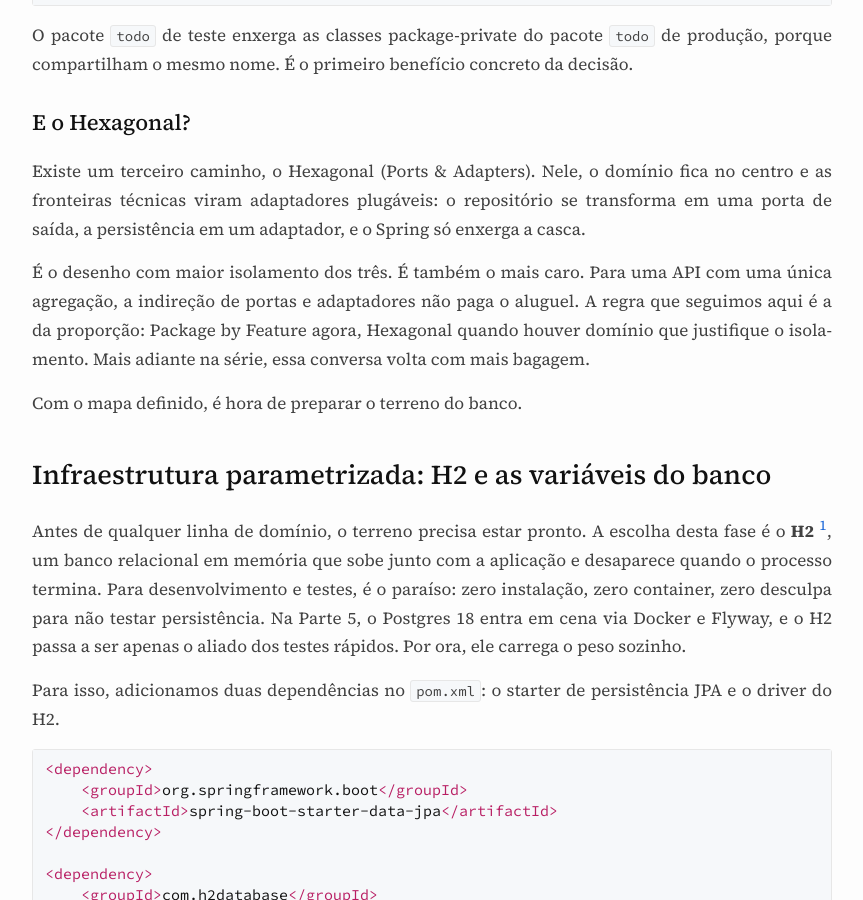
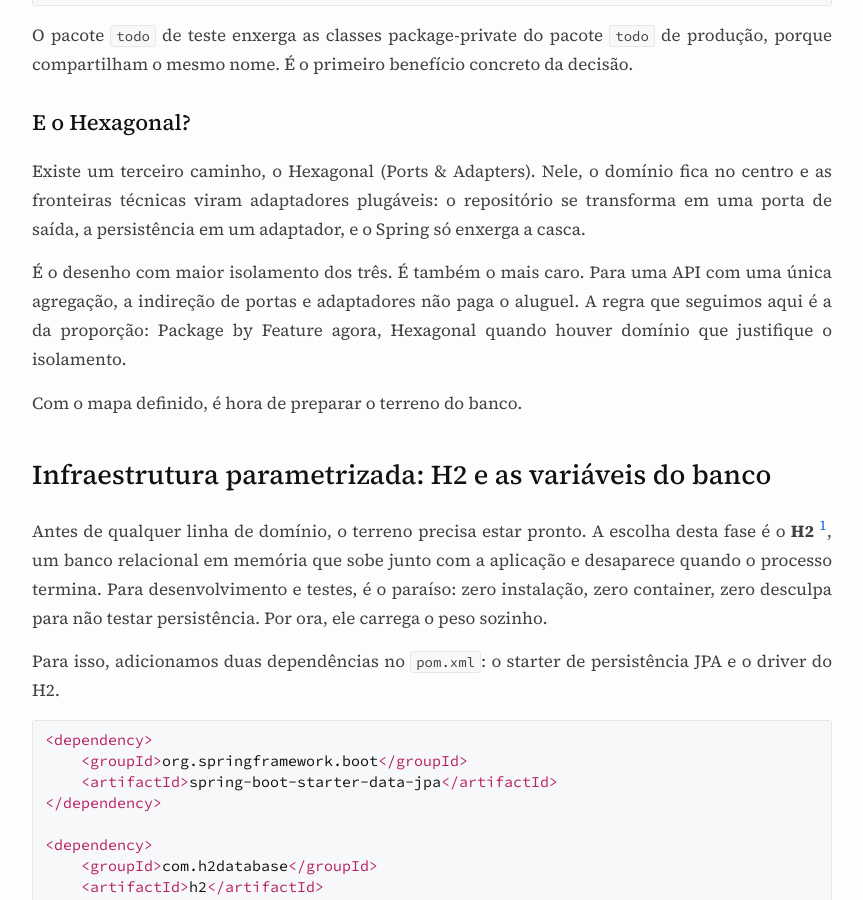
Before and after one commit to vndmtrx/vndmtrx.github.io, a Jekyll site: the page built from _posts/2026-08-26-springboot-tutorial-parte-3.md, in a window 1280 px wide and 900 px high, scrolled down 4293 px. Shown: the whole window, without its empty margins (208-1071 px from the left). Built offline with Jekyll 4.4.1, drawn with Linux system fonts in a browser that asks for light colours; nearby versions of some CDN libraries; some of the changed text lies outside the part shown.

Commit message:
Ok, esse é o último mesmo.

````diff
--- a/_posts/2026-08-26-springboot-tutorial-parte-3.md
+++ b/_posts/2026-08-26-springboot-tutorial-parte-3.md
@@ -19,7 +19,7 @@ A tentação nesse ponto é honesta: abrir o controller, despejar ali toda a ló
 
 Quem vive de infraestrutura já viu esse filme repetidas vezes. Aplicação que funciona na máquina do dev e explode no deploy. Schema alterado na mão, sem histórico de migração. `ddl-auto=update` rodando em produção como se a JVM tivesse passe livre para reescrever o banco. O mesmo descuido que, na Parte 2, apontamos nas variáveis de configuração agora se manifesta na persistência, só que com potencial de estrago bem maior.
 
-Por isso, nesta parte a gente faz o oposto do impulso: constrói a primeira fatia de domínio da `tarefas-api` em camadas separadas, com o banco parametrizado no padrão 12-Factor e com testes em cada fronteira importante. O controller, por ora, vai continuar rústico de propósito. Na Parte 4, a gente o enterra com Records, MapStruct e Bean Validation.
+Por isso, nesta parte a gente faz o oposto do impulso: constrói a primeira fatia de domínio da `tarefas-api` em camadas separadas, com o banco parametrizado no padrão 12-Factor e com testes em cada fronteira importante. O controller, por ora, vai continuar rústico de propósito, e o refinamento fica para um próximo momento.
 
 ## Da casca vazia ao domínio: o quarteto de camadas
 
@@ -117,13 +117,13 @@ O pacote `todo` de teste enxerga as classes package-private do pacote `todo` de
 
 Existe um terceiro caminho, o Hexagonal (Ports & Adapters). Nele, o domínio fica no centro e as fronteiras técnicas viram adaptadores plugáveis: o repositório se transforma em uma porta de saída, a persistência em um adaptador, e o Spring só enxerga a casca.
 
-É o desenho com maior isolamento dos três. É também o mais caro. Para uma API com uma única agregação, a indireção de portas e adaptadores não paga o aluguel. A regra que seguimos aqui é a da proporção: Package by Feature agora, Hexagonal quando houver domínio que justifique o isolamento. Mais adiante na série, essa conversa volta com mais bagagem.
+É o desenho com maior isolamento dos três. É também o mais caro. Para uma API com uma única agregação, a indireção de portas e adaptadores não paga o aluguel. A regra que seguimos aqui é a da proporção: Package by Feature agora, Hexagonal quando houver domínio que justifique o isolamento.
 
 Com o mapa definido, é hora de preparar o terreno do banco.
 
 ## Infraestrutura parametrizada: H2 e as variáveis do banco
 
-Antes de qualquer linha de domínio, o terreno precisa estar pronto. A escolha desta fase é o **H2** [^3], um banco relacional em memória que sobe junto com a aplicação e desaparece quando o processo termina. Para desenvolvimento e testes, é o paraíso: zero instalação, zero container, zero desculpa para não testar persistência. Na Parte 5, o Postgres 18 entra em cena via Docker e Flyway, e o H2 passa a ser apenas o aliado dos testes rápidos. Por ora, ele carrega o peso sozinho.
+Antes de qualquer linha de domínio, o terreno precisa estar pronto. A escolha desta fase é o **H2** [^3], um banco relacional em memória que sobe junto com a aplicação e desaparece quando o processo termina. Para desenvolvimento e testes, é o paraíso: zero instalação, zero container, zero desculpa para não testar persistência. Por ora, ele carrega o peso sozinho.
 
 Para isso, adicionamos duas dependências no `pom.xml`: o starter de persistência JPA e o driver do H2.
 
@@ -174,7 +174,7 @@ Também desligamos o `open-in-view`, que por padrão mantém a sessão do JPA ab
 
 O coração do domínio é quase banal: uma tarefa tem `id`, `titulo`, `descricao` e um *flag* `concluido`. Simples o suficiente para a gente se concentrar nas decisões ao redor dela sem ruído.
 
-Apesar do carinho pelos Java Records que cultivamos na Parte 1, aqui a entidade nasce como classe. A JPA exige um construtor sem argumentos para instanciar via reflexão e lida melhor com mutabilidade [^2]. Records, imutáveis por definição e sem construtor padrão, não se encaixam bem nesse papel. Eles voltarão triunfantes na Parte 4, agora como DTOs.
+Apesar do carinho pelos Java Records que cultivamos na Parte 1, aqui a entidade nasce como classe. A JPA exige um construtor sem argumentos para instanciar via reflexão e lida melhor com mutabilidade [^2]. Records, imutáveis por definição e sem construtor padrão, não se encaixam bem nesse papel. Eles voltarão triunfantes adiante, agora como DTOs.
 
 A entidade:
 
@@ -239,9 +239,9 @@ A `descricao` guarda o texto auxiliar, aquele detalhe que não cabe no título.
 
 O `concluido` é um `boolean` primitivo, e essa escolha tem camadas. O primitivo nasce falso, então nenhuma tarefa surge concluída sem querer. A coluna gerada é `NOT NULL`, sem os três estados que um `Boolean` empacotado traria ao introduzir o nulo. E o acesso é assimétrico: há getter `isConcluido()`, mas não existe `setConcluido()`. O estado só muda pelo método `concluir()`, encapsulando uma transição de domínio. É o mesmo espírito do record com construtor compacto que validamos no JShell da Parte 1: invariantes protegidas no ponto de entrada.
 
-> ⚠️ *Aviso*: Você pode estar se perguntando: cadê o Lombok? Ele existe, é maduro e elimina exatamente esse bloco de getters e setters com `@Getter`, `@Setter` e `@Builder`. As vantagens são reais: menos linhas, menos manutenção manual e menos ruído visual. As desvantagens também: é mágica em tempo de compilação, depende de um processador de anotações que historicamente corre atrás de cada *release* nova do JDK e esconde os métodos que a JPA realmente lê para mapear a entidade. Neste momento da série, essa visibilidade importa mais do que a economia de linhas: queremos enxergar o Hibernate lendo os getters, os setters e as anotações `@Column` de forma explícita. Os Records já vão eliminar boa parte do *boilerplate* na Parte 4, agora como DTOs. Futuramente, se o projeto crescer e o time decidir, a gente revisita o Lombok com a devida cerimônia.
+> ⚠️ *Aviso*: Você pode estar se perguntando: cadê o Lombok? Ele existe, é maduro e elimina exatamente esse bloco de getters e setters com `@Getter`, `@Setter` e `@Builder`. As vantagens são reais: menos linhas, menos manutenção manual e menos ruído visual. As desvantagens também: é mágica em tempo de compilação, depende de um processador de anotações que historicamente corre atrás de cada *release* nova do JDK e esconde os métodos que a JPA realmente lê para mapear a entidade. Neste momento da série, essa visibilidade importa mais do que a economia de linhas: queremos enxergar o Hibernate lendo os getters, os setters e as anotações `@Column` de forma explícita. Os Records já vão eliminar boa parte do *boilerplate* adiante, agora como DTOs. Futuramente, se o projeto crescer e o time decidir, a gente revisita o Lombok com a devida cerimônia.
 
-Além dos atributos, três decisões estruturais merecem destaque. O construtor sem argumentos é `protected`, cumprindo a exigência da JPA sem convidar o resto do código a criar tarefas vazias. O `toString` sobrescrito devolve uma representação legível da tarefa em vez do hash padrão `Tarefa@4de5031f`, o que vai facilitar os logs e a sessão de JShell daqui a pouco. E o `id` numérico é provisório: na Parte 5, ele dá lugar ao `UUIDv7` com Flyway. Nada aqui é definitivo, e isso é proposital.
+Além dos atributos, três decisões estruturais merecem destaque. O construtor sem argumentos é `protected`, cumprindo a exigência da JPA sem convidar o resto do código a criar tarefas vazias. O `toString` sobrescrito devolve uma representação legível da tarefa em vez do hash padrão `Tarefa@4de5031f`, o que vai facilitar os logs e a sessão de JShell daqui a pouco. E o `id` numérico é provisório: em um próximo momento, ele dará lugar ao `UUIDv7` com Flyway. Nada aqui é definitivo, e isso é proposital.
 
 ## O repositório que escreve SQL sozinho
 
@@ -283,7 +283,7 @@ Esse recurso é ágil, mas tem limite. Tentar expressar regras compostas por der
 
 Veja que aqui usamos um parâmetro nomeado `:fragmento` com `@Param("fragmento")`. Fazer o *binding* por nome em vez de posição (`?1`) protege a query caso a ordem dos argumentos mude no futuro. E ao resolver os curingas diretamente na consulta com `CONCAT('%', :fragmento, '%')`, quem consome o método passa apenas a palavra limpa (`"estudar"`), sem precisar colar `%` no código Java. O `CONCAT` com três argumentos é um facilitador do Hibernate, provedor padrão do Spring Boot; na especificação JPA, a função recebe exatamente dois argumentos, e a forma portável seria aninhar dois `CONCAT`. O Hibernate se encarrega de gerar o *Prepared Statement* parametrizado no banco, seguro contra injeção de SQL por definição.
 
-Ainda assim, o `@Query` é estático. Para buscas avançadas onde o cliente combina múltiplos filtros opcionais em tempo de execução, a Parte 9 trará o `JpaSpecificationExecutor` casado com o verbo **HTTP QUERY (RFC 9734)**.
+Ainda assim, o `@Query` é estático. Para buscas avançadas onde o cliente combina múltiplos filtros opcionais em tempo de execução, ferramentas como o `JpaSpecificationExecutor` combinado com o verbo **HTTP QUERY (RFC 9734)** serão exploradas adiante.
 
 > 💡 *Dica*: O nome do método derivado é o contrato. Renomeou a propriedade `titulo`? O método derivado quebra em tempo de compilação. Por isso, os testes de repositório no final desta parte não são penduricalhos: eles confirmam o comportamento que cada consulta promete.
 
@@ -384,13 +384,13 @@ O `Optional` não é um recurso isolado: ele faz parte do kit de ferramentas de
 * **`Function<T, R>`:** Viabiliza transformações imutáveis com `.map()` e `.flatMap()`, convertendo a entidade em outro tipo apenas se ela estiver presente.
 * **`Consumer<T>`:** Executa ações diretas sobre o valor com `.ifPresent()`, dispensando verificações manuais de existência.
 
-Essa abordagem substitui o velho código imperativo e defensivo por fluxos declarativos, seguros e autoexplicativos. Ao longo da série, essa mesma fundação funcional reaparecerá em momentos decisivos: desde o processamento de coleções com Streams até a construção de filtros dinâmicos de banco de dados com `Predicate` e `Specification` na Parte 9.
+Essa abordagem substitui o velho código imperativo e defensivo por fluxos declarativos, seguros e autoexplicativos. Ao longo da série, essa mesma fundação funcional reaparecerá em momentos decisivos: desde o processamento de coleções com Streams até a construção de filtros dinâmicos de banco de dados com `Predicate` e `Specification`.
 
-Para o ponto atual desta série, usaremos o ferramental padronizado do Java com a exceção `IllegalArgumentException` para sinalizar tanto o título inválido quanto o id inexistente. Na Parte 4, quando apresentarmos o `@ControllerAdvice` e o tratamento global de erros, criaremos nossas próprias exceções de negócio desacopladas e as mapearemos para respostas HTTP `404` bem desenhadas.
+Para o ponto atual desta série, usaremos o ferramental padronizado do Java com a exceção `IllegalArgumentException` para sinalizar tanto o título inválido quanto o id inexistente. Adiante, quando apresentarmos o `@ControllerAdvice` e o tratamento global de erros, criaremos nossas próprias exceções de negócio desacopladas e as mapearemos para respostas HTTP `404` bem desenhadas.
 
 ## O controller rústico: apenas HTTP, por ora
 
-O controller desta parte faz uma única coisa: traduzir HTTP para chamadas do serviço. Nada de SQL, nada de regra, nada de `if` espalhado. Ele ainda devolve a entidade diretamente no payload, e isso é um pecado que vamos confessar e corrigir na Parte 4. Agora, o objetivo é enxergar o fluxo inteiro funcionando.
+O controller desta parte faz uma única coisa: traduzir HTTP para chamadas do serviço. Nada de SQL, nada de regra, nada de `if` espalhado. Ele ainda devolve a entidade diretamente no payload, e isso é um pecado que vamos confessar e corrigir adiante. Agora, o objetivo é enxergar o fluxo inteiro funcionando.
 
 Primeiro, um record mínimo para receber o corpo das requisições de criação e atualização:
 
@@ -465,7 +465,7 @@ public class TarefaController {
 ```
 *Os status seguem a semântica HTTP: 200 para leitura e atualização, 201 para criação e 204 para exclusão.*
 
-O `TarefaRequest` não é a camada de DTOs que a aplicação merece. É um remendo honesto para não bater a entidade inteira no JSON de entrada. A resposta, porém, ainda expõe a entidade nua. Na Parte 4, a coisa muda de figura: DTOs de visão, MapStruct e Bean Validation entram para valer.
+O `TarefaRequest` não é a camada de DTOs que a aplicação merece. É um remendo honesto para não bater a entidade inteira no JSON de entrada. A resposta, porém, ainda expõe a entidade nua. Adiante, a coisa muda de figura: DTOs de visão, MapStruct e Bean Validation entram para valer.
 
 ## O JShell com o contexto inteiro do Spring
 
````
